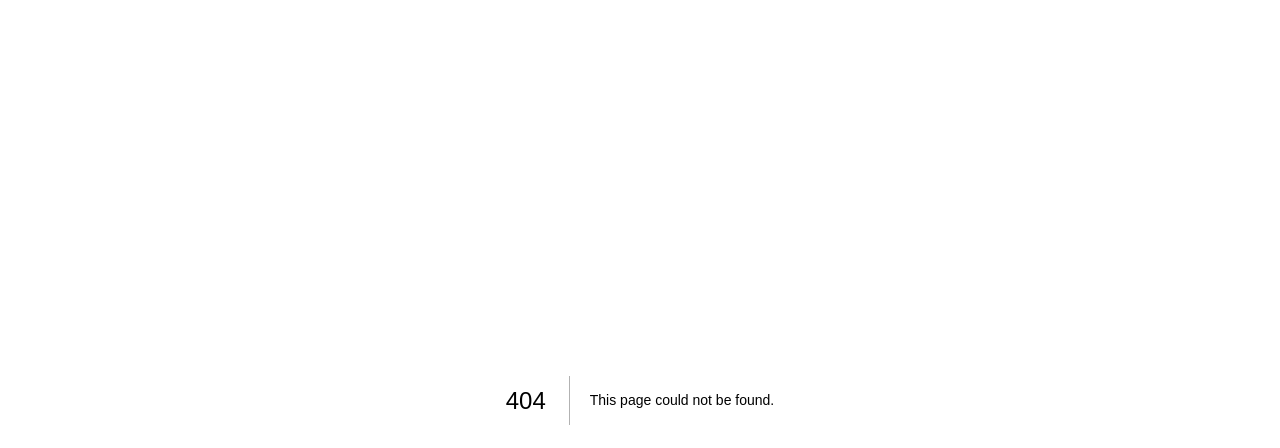
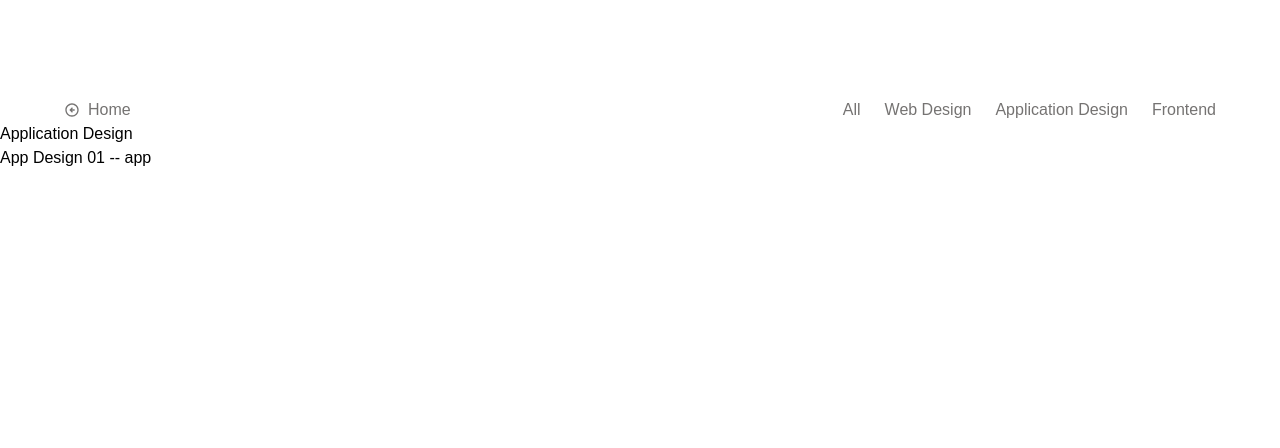
Before and after one commit to xxxOkamexxx/new-portfolio, a Next.js app: page /projects/app in a window 1280 px wide. Before the commit this address had no page. Shown: the top 448 px of the page. Built offline with nearby package versions, Linux system fonts and the light colour scheme.

Commit message:
add projects page

```diff
--- /dev/null
+++ b/src/app/projects/[id]/page.jsx
@@ -0,0 +1,50 @@
+'use client'
+import React, { useEffect, useState } from 'react'
+import { useParams } from 'next/navigation';
+
+import { projectsList } from '@/constans'
+import ProjectNav from '@/components/ProjectNav';
+
+
+const ProjectsByType = () => {
+  const [title, setTitle] = useState('')
+  const params = useParams();
+  const id = params.id
+
+  useEffect(() => {
+
+    switch (id) {
+      case "web":
+        setTitle("Web Design");
+        break;
+      case "app":
+        setTitle("Application Design");
+        break;
+      case "frontend":
+        setTitle("FrontEnd");
+        break;
+      default:
+        setTitle("");
+        break;
+    }
+  },[id])
+
+
+  return (
+    <main>
+      <ProjectNav />
+      <h2>{title}</h2>
+
+      {projectsList
+      .filter(item => item.type === id)
+      .map(work => (
+        <div key={work.id}>
+          {work.title} -- {work.type}
+        </div>
+      ))}
+
+    </main>
+  )
+}
+
+export default ProjectsByType
--- /dev/null
+++ b/src/app/projects/page.jsx
@@ -0,0 +1,32 @@
+/* eslint-disable @next/next/no-img-element */
+import React from 'react'
+
+import ProjectNav from '@/components/ProjectNav'
+import { projectsList } from '@/constans'
+
+
+
+const AllProject = () => {
+  return (
+    <main>
+      <ProjectNav />
+      <div>
+        <h3>All Project</h3>
+        {projectsList && projectsList.map(item =>
+          <div
+            key={item.id}
+          >
+            <img src={item.thumbnail} alt="" />
+            <div>{item.title}</div>
+          </div>
+        )}
+
+
+      </div>
+
+
+    </main>
+  )
+}
+
+export default AllProject
--- /dev/null
+++ b/src/components/ProjectNav.jsx
@@ -0,0 +1,54 @@
+'use client'
+
+import { useParams } from 'next/navigation';
+import Link from "next/link"
+
+import { styles } from "@/styles"
+import '../styles/nav.css'
+import { MdOutlineArrowCircleLeft } from "react-icons/md";
+
+import { projectsMenu } from "@/constans"
+
+
+const ProjectNav = () => {
+  const params = useParams();
+  const id = params.id
+
+  return (
+    <nav
+      className={`${styles.innerWidth}`}
+    >
+
+
+      <div className={`${styles.xPaddings} ${styles.navPadding} flex justify-between`}>
+
+        <Link
+          href={'/'}
+          className="text-[16px] text-neutralDark flex flex-row items-center navMenuItem gap-2"
+        >
+          <span>
+            <MdOutlineArrowCircleLeft />
+          </span>
+          <span>
+            Home
+          </span>
+        </Link>
+
+        <div className={`${styles.flexEnd} gap-6`}>
+          {projectsMenu.map(item => (
+            <Link
+              key={item.id}
+              href={item.para === '' ? `/projects` : `/projects/${item.para}`}
+              className={`navMenuItem text-[16px]`}
+            >
+              {item.name}
+            </Link>
+          ))}
+        </div>
+      </div>
+
+    </nav>
+  )
+}
+
+export default ProjectNav
--- a/src/constans/index.js
+++ b/src/constans/index.js
@@ -38,3 +38,63 @@ export const LinkItems = [
     icon: <FaDribbbleSquare size={20}  />
   },
 ]
+
+
+export const projectsMenu = [
+  {
+    id: 'all',
+    name: 'All',
+    para: ''
+  },
+  {
+    id: 'web-design',
+    name: 'Web Design',
+    para: 'web'
+  },
+  {
+    id: 'app-design',
+    name: 'Application Design',
+    para: 'app'
+  },
+  {
+    id: 'frontend',
+    name: 'Frontend',
+    para: 'frontend'
+  },
+]
+
+export const projectsList = [
+  {
+    id: 1,
+    title: 'Tront Cupcake',
+    type: 'web',
+    tools: ['Figma'],
+    thumbnail: '/webdesign/tront-cupcake-thumbnail.png',
+    img: '/webdesign/tront-cupcake.png',
+    description: 'This is a task to redesign the landing page of Tront Cupcake&apos;s website. The current landing page is not only difficult to read but also lacks a clear main heading and call-to-action (CTA). Additionally, important sections such as product listings are missing from the homepage, making it ineffective. The goal is to focus on messaging, visualization, and effective CTAs to improve the overall user experience.',
+    linkes:[
+      { name: 'Dribble',
+        url: 'https://dribbble.com/ChikageMolander',
+        icon: <FaDribbbleSquare size={16}/>
+      }
+    ]
+  },
+  {
+    id: 2,
+    title: 'Frontend 01',
+    type: 'frontend',
+    img: 'ooo.png',
+  },
+  {
+    id: 3,
+    title: 'App Design 01',
+    type: 'app',
+    img: 'ooo.png',
+  },
+  {
+    id: 4,
+    title: 'Frontend 02',
+    type: 'frontend',
+    img: 'ooo.png',
+  },
+]
--- a/src/sections/About.jsx
+++ b/src/sections/About.jsx
@@ -72,17 +72,21 @@ const About = () => {
 
             {/* Button */}
             <div className='flex flex-col lg:flex-row justify-starts'>
-              <button className={`${styles.btn} bg-mainColorDark text-neutralLight`}>
+              <motion.button
+                whileHover={{ scale: 1.1 }}
+                transition={{ type: "spring", stiffness: 400, damping: 10 }}
+                className={`${styles.btn} bg-mainColorDark text-neutralLight`}
+              >
                 <span>Download CV</span>
                 <span><MdOutlineFileDownload /></span>
-              </button>
+              </motion.button>
             </div>
           </div>
         </motion.div>
 
         {/* CV */}
         <motion.div
-          variants={slideIn('right', 'tween', 0.2, 1)}
+          variants={slideIn('right', 'tween', 0.5, 1)}
           className='bg-white w-[100%] lg:w-[60%] flex flex-col justify-between'
         >
           <div>
--- a/src/sections/Contact.jsx
+++ b/src/sections/Contact.jsx
@@ -1,6 +1,9 @@
+'use client'
+
 import React from 'react'
 
 import { styles } from '@/styles'
+import { motion } from 'framer-motion';
 
 import { MdOutlineLocalPostOffice } from "react-icons/md";
 
@@ -28,10 +31,14 @@ const Contact = () => {
             </p>
 
             <div className='flex flex-col md:flex-row justify-starts'>
-              <button className={`${styles.btn} bg-mainColorDark text-neutralLight`}>
+              <motion.button
+                whileHover={{ scale: 1.1 }}
+                transition={{ type: "spring", stiffness: 400, damping: 10 }}
+                className={`${styles.btn} bg-mainColorDark text-neutralLight`}
+              >
                 <span>Send me a Message</span>
                 <span><MdOutlineLocalPostOffice /></span>
-              </button>
+              </motion.button>
             </div>
 
           </div>
--- a/src/sections/Hero.jsx
+++ b/src/sections/Hero.jsx
@@ -80,19 +80,23 @@ const Hero = () => {
           {/* Buttons Group */}
           <div className='flex flex-col md:flex-row justify-start gap-4 pt-8'>
 
-            <button
+            <motion.button
+              whileHover={{ scale: 1.1 }}
+              transition={{ type: "spring", stiffness: 400, damping: 10 }}
               className={`${styles.btn} bg-mainColorDark text-neutralLight`}
             >
               <span>Contact Me</span>
               <span><MdOutlineLocalPostOffice /></span>
-            </button>
+            </motion.button>
 
-            <button
+            <motion.button
+              whileHover={{ scale: 1.1 }}
+              transition={{ type: "spring", stiffness: 400, damping: 10 }}
               className={`${styles.btn} bg-mainColorOrange text-neutralLight`}
             >
               <span>Download CV</span>
               <span><MdOutlineFileDownload /></span>
-            </button>
+            </motion.button>
 
           </div>
         </div>
--- a/src/sections/Projects.jsx
+++ b/src/sections/Projects.jsx
@@ -6,28 +6,11 @@ import Link from 'next/link'
 import { styles } from '@/styles'
 import { motion } from 'framer-motion';
 import { staggerContainer, fadeIn } from '@/utils/motion';
+import { projectsMenu } from '@/constans';
 
 
 
 const Projects = () => {
-  const projects = [
-    {
-      id: 'all',
-      name: 'All',
-    },
-    {
-      id: 'web-design',
-      name: 'Web Design',
-    },
-    {
-      id: 'app-design',
-      name: 'Application Design',
-    },
-    {
-      id: 'frontend',
-      name: 'Frontend',
-    },
-  ]
 
   return (
     <section
@@ -50,13 +33,13 @@ const Projects = () => {
             </h2>
 
             <div className='grid sm:grid-cols-2 lg:grid-cols-4 gap-4 '>
-              {projects.map((item, index) =>
+              {projectsMenu.map((item, index) =>
                 <motion.div
                   key={item.id}
                   variants={fadeIn('up', 'tween', 0.2 + index/5, 1)}
                 >
                   <Link
-                    href={'#'}
+                    href={`/projects/${item.para}`}
                     className={`${styles.projectCard} ${styles.headline4} ${styles.flexCenter} text-neutralDark `}
                   >
                       {item.name}
--- a/src/styles/about.css
+++ b/src/styles/about.css
@@ -1,11 +1,4 @@
-*,
-*:before,
-*:after {
-  padding: 0;
-  margin: 0;
-  box-sizing: border-box;
-}
-
+/* active menu */
 .activeMenu {
   position: relative;
   color: var(--mainColorOrange);
--- a/src/styles/index.js
+++ b/src/styles/index.js
@@ -28,13 +28,14 @@ export const styles = {
   textSmall: 'text-xs',
 
   // Buttons
-  btn: 'px-6 py-3 flex gap-2 items-center text-sm justify-center shadow-lg md:w-fit tracking-wider min-w-[200px]',
+  btn: 'px-6 py-3 flex gap-2 items-center text-sm justify-center shadow-lg md:w-fit tracking-wider min-w-[200px] hover:bg-focusColor',
 
   // Project card
   projectCard: 'h-[150px] bg-white text-center align-middle',
 
   // Timeline UI
   timelineCircle: 'absolute top-0 left-2 rounded-full w-4 h-4 bg-mainColorOrange z-20',
-  timelineBar: 'absolute top-2 left-3 bg-neutralMedium w-2 h-[100%] z-10',
+
+  timelineBar: 'absolute top-2 left-3 bg-mainColorOrange/20 w-2 h-[100%] z-10',
 
 }
```
Also changed, not shown: public/webdesign/tront-cupcake-thumbnail.png (added), src/styles/nav.css (line endings or trailing spaces), 1 other file (tests, documents, lock files or other folders).
